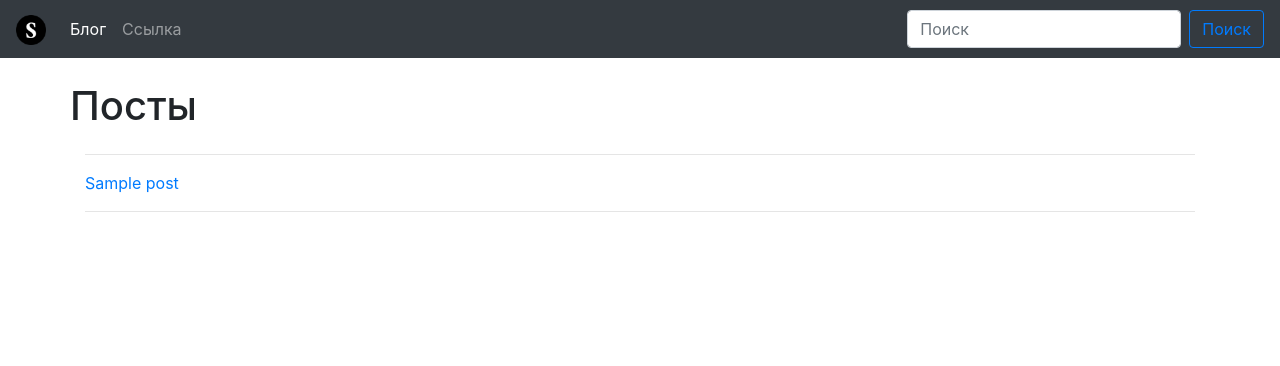
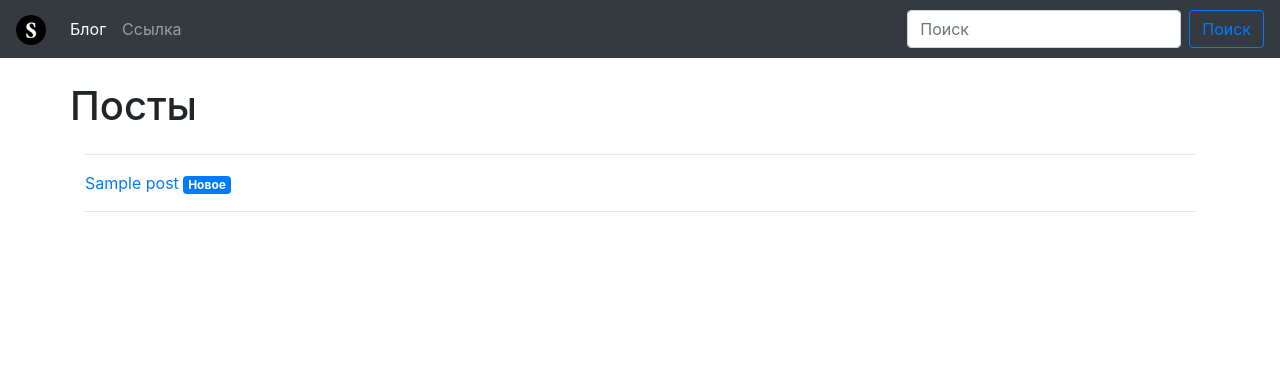
Before and after one commit to 4heck/SimpleBlog, a Python web app: template app/templates/index.html in a window 1280 px wide. Shown: the top 366 px of the page. Run offline with Jinja, Linux system fonts and the light colour scheme; the template is opened without the code that fills it: most values are stand-ins (such as "Sample title", 1, 10 or a date in 2020); some libraries are stand-ins or nearby versions.

Commit message:
added span "NEW"

```diff
--- a/app/posts/templates/posts/index.html
+++ b/app/posts/templates/posts/index.html
@@ -10,10 +10,9 @@
 
 {% block content %}
 {% for post in posts %}
-
-
-<a href="{{ url_for('posts.post_detail', slug=post.slug) }}"> {{ post.title }}</a>
-<hr>
+	<a href="{{ url_for('posts.post_detail', slug=post.slug) }}"> {{ post.title }} </a>
+    	<span class="badge badge-primary"><a> Новое</a> </span>
+	<hr>
 {% endfor %}
 
 {% endblock %}
```
